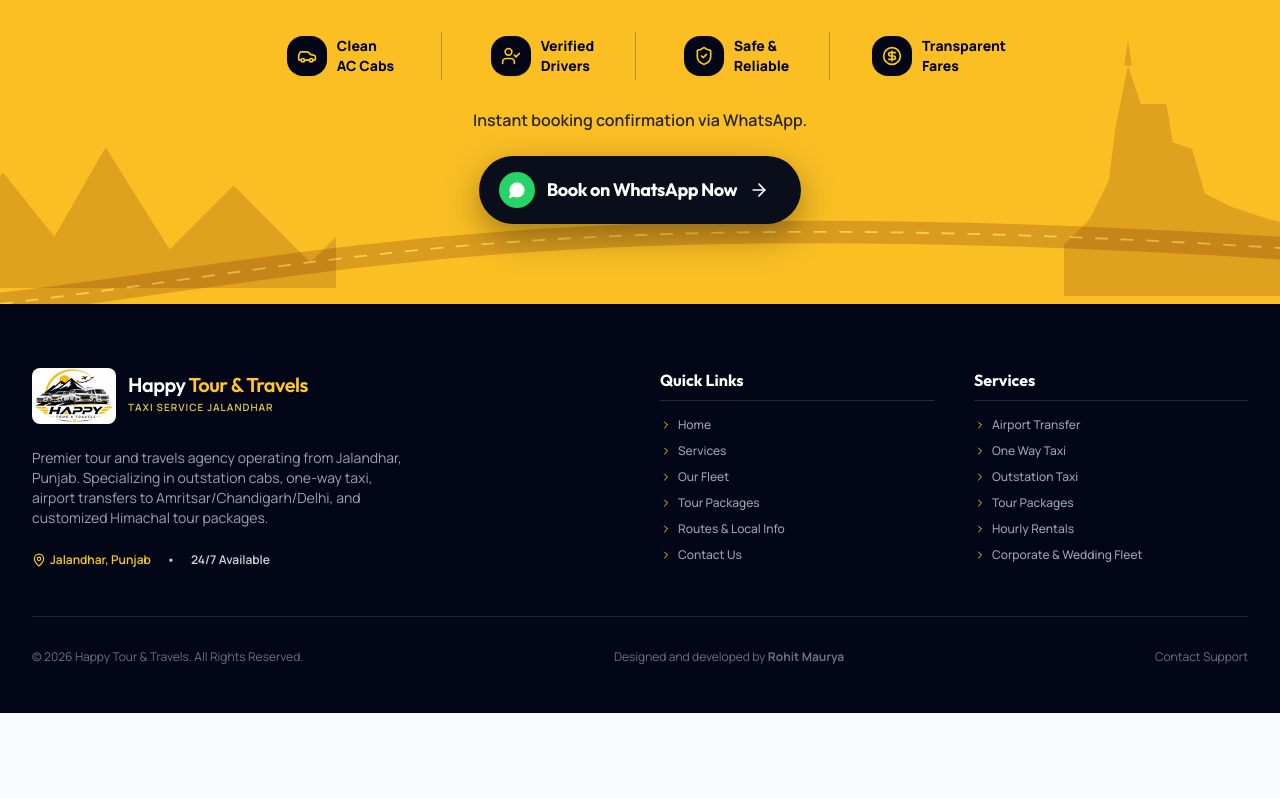
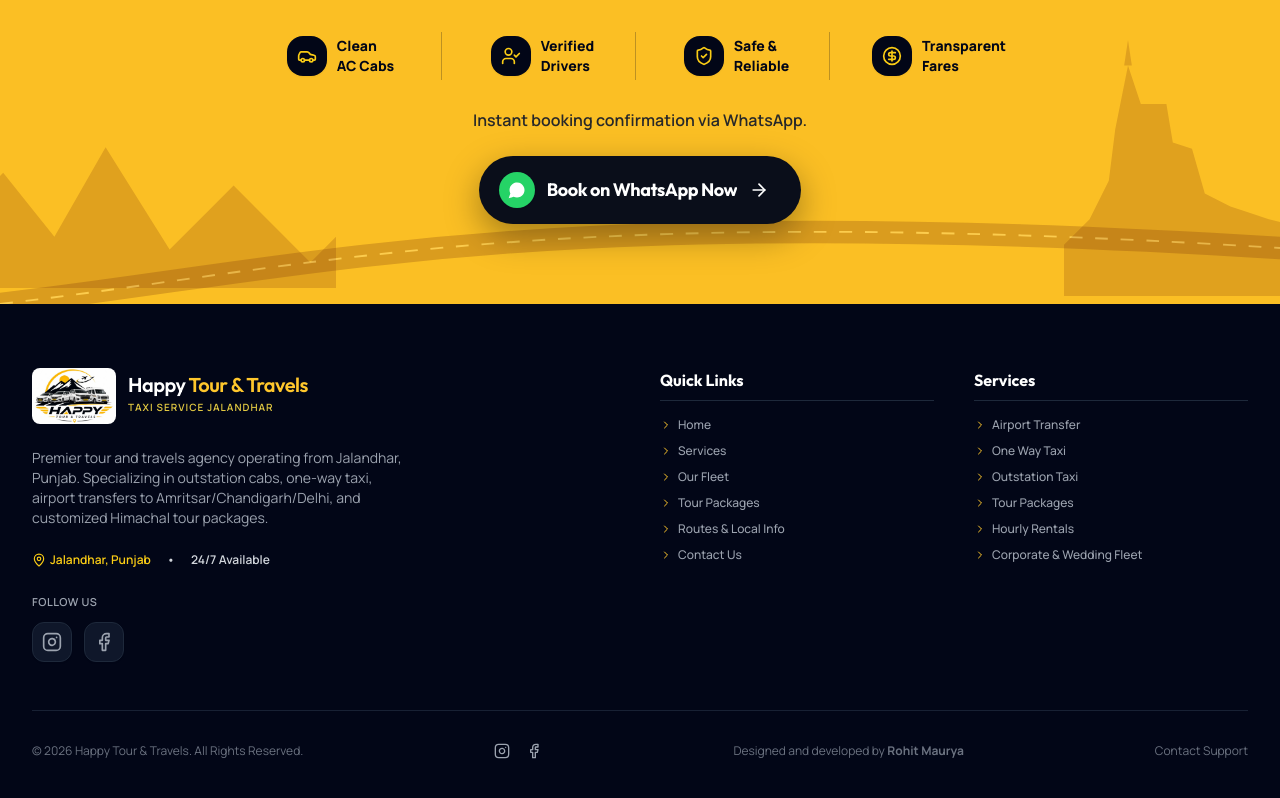
Before and after one commit to rohitmaurya07/happy-tour-travels, a React (Vite) app in the folder frontend/: page /contact in a window 1280 px wide. Shown: the part 2140-2938 px from the top of the page. Before the commit the page ends 2853 px from the top, so only its background shows below. Built offline with nearby package versions, Linux system fonts and the light colour scheme; no server answers.

Commit message:
added social links

```diff
--- a/frontend/src/components/Footer.jsx
+++ b/frontend/src/components/Footer.jsx
@@ -1,6 +1,6 @@
 import React from 'react';
 import { Link } from 'react-router-dom';
-import { Phone, MessageCircle, Mail, MapPin, ChevronRight } from 'lucide-react';
+import { MapPin, ChevronRight, Instagram, Facebook } from 'lucide-react';
 import { useSiteData } from '../context/SiteDataContext';
 import { bookOnWhatsApp } from '../utils/whatsapp';
 
@@ -48,6 +48,33 @@
               </span>
               <span>•</span>
               <span>24/7 Available</span>
+            </div>
+
+            {/* Social Media Links */}
+            <div className="pt-2">
+              <span className="text-[11px] font-semibold text-gray-400 uppercase tracking-wider block mb-2.5">
+                Follow Us
+              </span>
+              <div className="flex items-center space-x-3">
+                <a
+                  href={siteConfig?.instagramUrl || "https://www.instagram.com/happytourandtravels.in?vrfl=MWRrc29mMDJ6ZHQ1Yw%3D%3D&utm_source=qr"}
+                  target="_blank"
+                  rel="noopener noreferrer"
+                  aria-label="Follow Happy Tour & Travels on Instagram"
+                  className="w-10 h-10 rounded-xl bg-slate-900 border border-slate-800 flex items-center justify-center text-gray-400 hover:text-white hover:bg-gradient-to-tr hover:from-amber-500 hover:via-pink-500 hover:to-purple-500 hover:border-transparent transition-all duration-200 shadow-sm hover:scale-105 group"
+                >
+                  <Instagram className="w-5 h-5 transition-transform group-hover:scale-110" />
+                </a>
+                <a
+                  href={siteConfig?.facebookUrl || "https://www.facebook.com/share/19v6CVtddz/?mibextid=wwXIfr"}
+                  target="_blank"
+                  rel="noopener noreferrer"
+                  aria-label="Follow Happy Tour & Travels on Facebook"
+                  className="w-10 h-10 rounded-xl bg-slate-900 border border-slate-800 flex items-center justify-center text-gray-400 hover:text-white hover:bg-[#1877F2] hover:border-[#1877F2] transition-all duration-200 shadow-sm hover:scale-105 group"
+                >
+                  <Facebook className="w-5 h-5 transition-transform group-hover:scale-110" />
+                </a>
+              </div>
             </div>
           </div>
 
@@ -102,12 +129,30 @@
         </div>
 
         {/* Bottom Bar & Copyright */}
-        <div className="mt-12 pt-8 border-t border-slate-800/80 flex flex-col sm:flex-row  items-center justify-between text-xs text-gray-500 gap-4">
+        <div className="mt-12 pt-8 border-t border-slate-800/80 flex flex-col sm:flex-row items-center justify-between text-xs text-gray-500 gap-4">
           <p>© 2026 {siteConfig.businessName}. All Rights Reserved.</p>
-
-          <p>Designed and developed by <a className='font-manrope font-bold ' href="https://rohitmaurya.space/">Rohit Maurya</a></p>
-
-          <div className="flex items-center   space-x-6 ">
+          <div className="flex items-center space-x-4">
+            <a
+              href={siteConfig?.instagramUrl || "https://www.instagram.com/happytourandtravels.in?vrfl=MWRrc29mMDJ6ZHQ1Yw%3D%3D&utm_source=qr"}
+              target="_blank"
+              rel="noopener noreferrer"
+              aria-label="Instagram"
+              className="text-gray-400 hover:text-pink-400 transition-colors flex items-center"
+            >
+              <Instagram className="w-4 h-4" />
+            </a>
+            <a
+              href={siteConfig?.facebookUrl || "https://www.facebook.com/share/19v6CVtddz/?mibextid=wwXIfr"}
+              target="_blank"
+              rel="noopener noreferrer"
+              aria-label="Facebook"
+              className="text-gray-400 hover:text-blue-500 transition-colors flex items-center"
+            >
+              <Facebook className="w-4 h-4" />
+            </a>
+          </div>
+          <p>Designed and developed by <a className='font-manrope font-bold hover:text-gray-400 transition-colors' href="https://rohitmaurya.space/">Rohit Maurya</a></p>
+          <div className="flex items-center space-x-6">
             <Link to="/contact" className="hover:text-gray-400">Contact Support</Link>
           </div>
         </div>
--- a/frontend/src/config/siteConfig.js
+++ b/frontend/src/config/siteConfig.js
@@ -11,6 +11,10 @@
   phoneNumber: "+91 78371 75090",
   email: "info@happytourandtravels.com",
   address: "Phagwara Road, Jalandhar Cantt, Jalandhar, Punjab 144005, India",
+
+  // Social Media Links
+  instagramUrl: "https://www.instagram.com/",
+  facebookUrl: "https://www.facebook.com/",
 
   // Local SEO & Geographical Info
   primaryCity: "Jalandhar",
--- a/frontend/src/pages/admin/tabs/ContactTab.jsx
+++ b/frontend/src/pages/admin/tabs/ContactTab.jsx
@@ -1,5 +1,5 @@
 import React, { useState } from 'react';
-import { Phone, MessageCircle, MapPin, Clock, Save, CheckCircle2, AlertCircle, Building2 } from 'lucide-react';
+import { Phone, MessageCircle, MapPin, Clock, Save, CheckCircle2, AlertCircle, Building2, Instagram, Facebook } from 'lucide-react';
 import { useSiteData } from '../../../context/SiteDataContext';
 import { updateSiteConfig } from '../../../services/api';
 
@@ -167,6 +167,37 @@
             />
           </div>
 
+          {/* Social Media Links */}
+          <div className="grid grid-cols-1 sm:grid-cols-2 gap-4 pt-2 border-t border-gray-100">
+            <div>
+              <label className="flex items-center space-x-1.5 text-xs font-bold text-slate-700 uppercase tracking-wider mb-1">
+                <Instagram className="w-3.5 h-3.5 text-pink-500" />
+                <span>Instagram Profile URL</span>
+              </label>
+              <input
+                type="url"
+                value={formData.instagramUrl || ''}
+                onChange={(e) => setFormData({ ...formData, instagramUrl: e.target.value })}
+                placeholder="https://instagram.com/yourprofile"
+                className="w-full p-3.5 bg-gray-50 border border-gray-200 rounded-xl font-medium text-slate-900 text-xs sm:text-sm focus:outline-none focus:border-brand-yellow"
+              />
+            </div>
+
+            <div>
+              <label className="flex items-center space-x-1.5 text-xs font-bold text-slate-700 uppercase tracking-wider mb-1">
+                <Facebook className="w-3.5 h-3.5 text-blue-600" />
+                <span>Facebook Page URL</span>
+              </label>
+              <input
+                type="url"
+                value={formData.facebookUrl || ''}
+                onChange={(e) => setFormData({ ...formData, facebookUrl: e.target.value })}
+                placeholder="https://facebook.com/yourpage"
+                className="w-full p-3.5 bg-gray-50 border border-gray-200 rounded-xl font-medium text-slate-900 text-xs sm:text-sm focus:outline-none focus:border-brand-yellow"
+              />
+            </div>
+          </div>
+
         </div>
 
         {/* Box 2: Physical Address & Google Maps Embed */}
```
Also changed, not shown: 2 other files (tests, documents, lock files or other folders).
